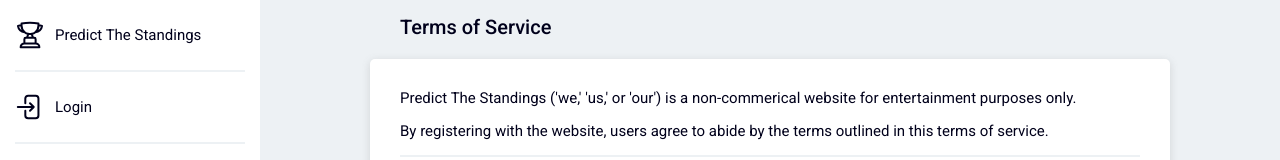
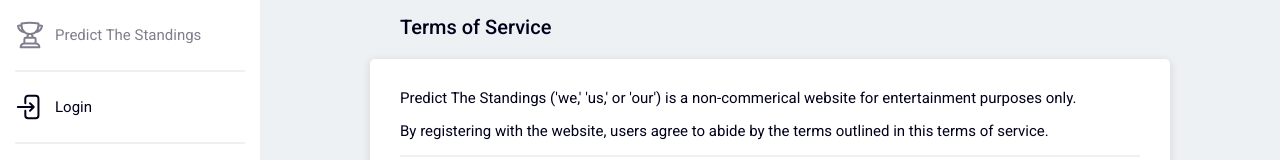
Before and after one commit to davidwillprice/predict-the-standings, a Next.js app: page /terms-of-service in a window 1280 px wide. In both pictures the pointer is over the link "Predict The Standings". Shown: the top 160 px of the page. Built offline with nearby package versions, Linux system fonts and the light colour scheme; no server answers.

Commit message:
Add basic opacity hover animation to links

```diff
--- a/src/ui/components/header/header.module.scss
+++ b/src/ui/components/header/header.module.scss
@@ -6,6 +6,9 @@
   display: flex;
   align-items: center;
   gap: 10px;
+}
+.link:hover {
+  opacity: 0.5;
 }
 .icon {
   width: 30px;
@@ -123,6 +126,9 @@
   align-self: flex-end;
   margin-top: auto;
   width: 100%;
+  a:hover {
+    opacity: 0.5;
+  }
 }
 
 @media (min-width: $mobile-menu-breakpoint) and (max-width: $tablet-menu-breakpoint) {
--- a/src/ui/styles/globals.scss
+++ b/src/ui/styles/globals.scss
@@ -9,6 +9,7 @@
   box-sizing: border-box;
   padding: 0;
   margin: 0;
+  transition: 0.2s all;
 }
 
 html,
```
